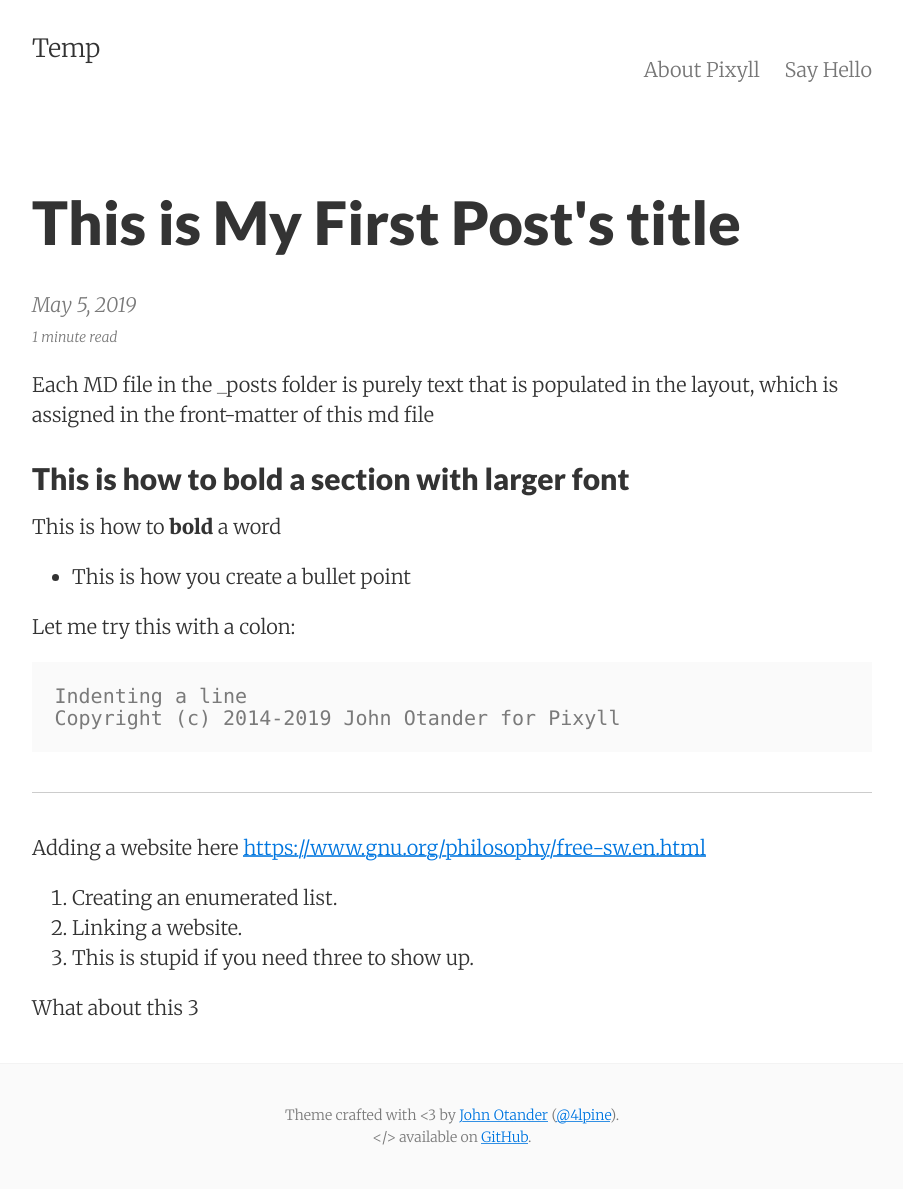
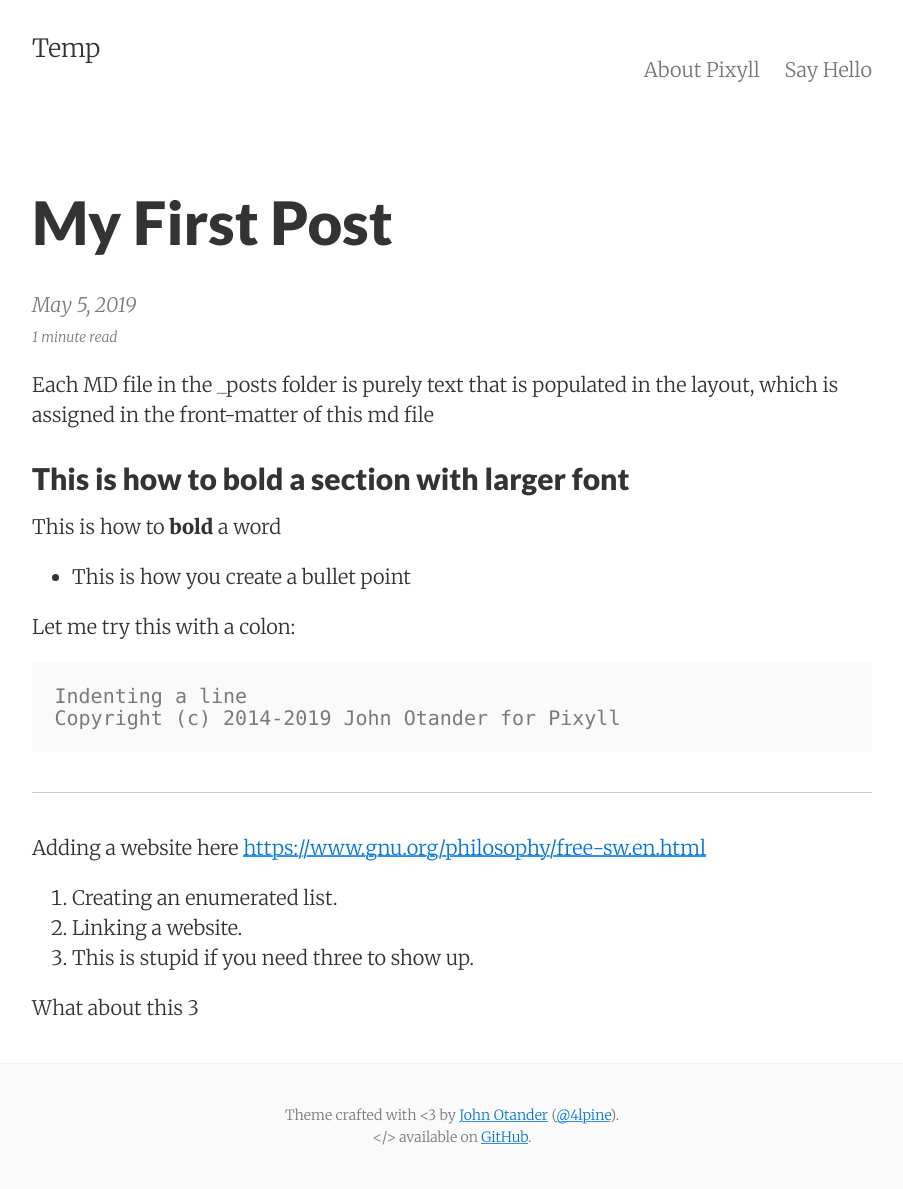
Before and after one commit to palmerco/web_server, a Jekyll site: the page built from _posts/2019-05-05-My-First-Post.md, in a window 1280 px wide. Shown: the whole page, without its empty margins (188-1091 px from the left). Built offline with Jekyll 4.4.1, drawn with Linux system fonts in a browser that asks for light colours.

```diff
--- a/_posts/2019-05-05-My-First-Post.md
+++ b/_posts/2019-05-05-My-First-Post.md
@@ -1,6 +1,6 @@
 ---
 layout: post
-title: This is My First Post's title
+title: My First Post
 date: 2019-05-05 19:22
 summary: Is Cody finally understanding how this stuff works?
 categories: jekyll pixyll
```
Also changed, not shown: scratch/default posts/2014-06-08-pixyll-has-pagination.md (renamed from _posts/2014-06-08-pixyll-has-pagination.md), scratch/default posts/2014-06-09-so-what-is-jekyll.md (renamed from _posts/2014-06-09-so-what-is-jekyll.md), scratch/default posts/2014-06-10-see-pixyll-in-action.md (renamed from _posts/2014-06-10-see-pixyll-in-action.md), scratch/default posts/2014-06-11-welcome-to-pixyll.markdown (renamed from _posts/2014-06-11-welcome-to-pixyll.markdown), scratch/default posts/2015-07-11-announcing-pixyll-version-2.md (renamed from _posts/2015-07-11-announcing-pixyll-version-2.md), scratch/default posts/2019-01-26-guide-to-forking-pixyll.md (renamed from _posts/2019-01-26-guide-to-forking-pixyll.md).
